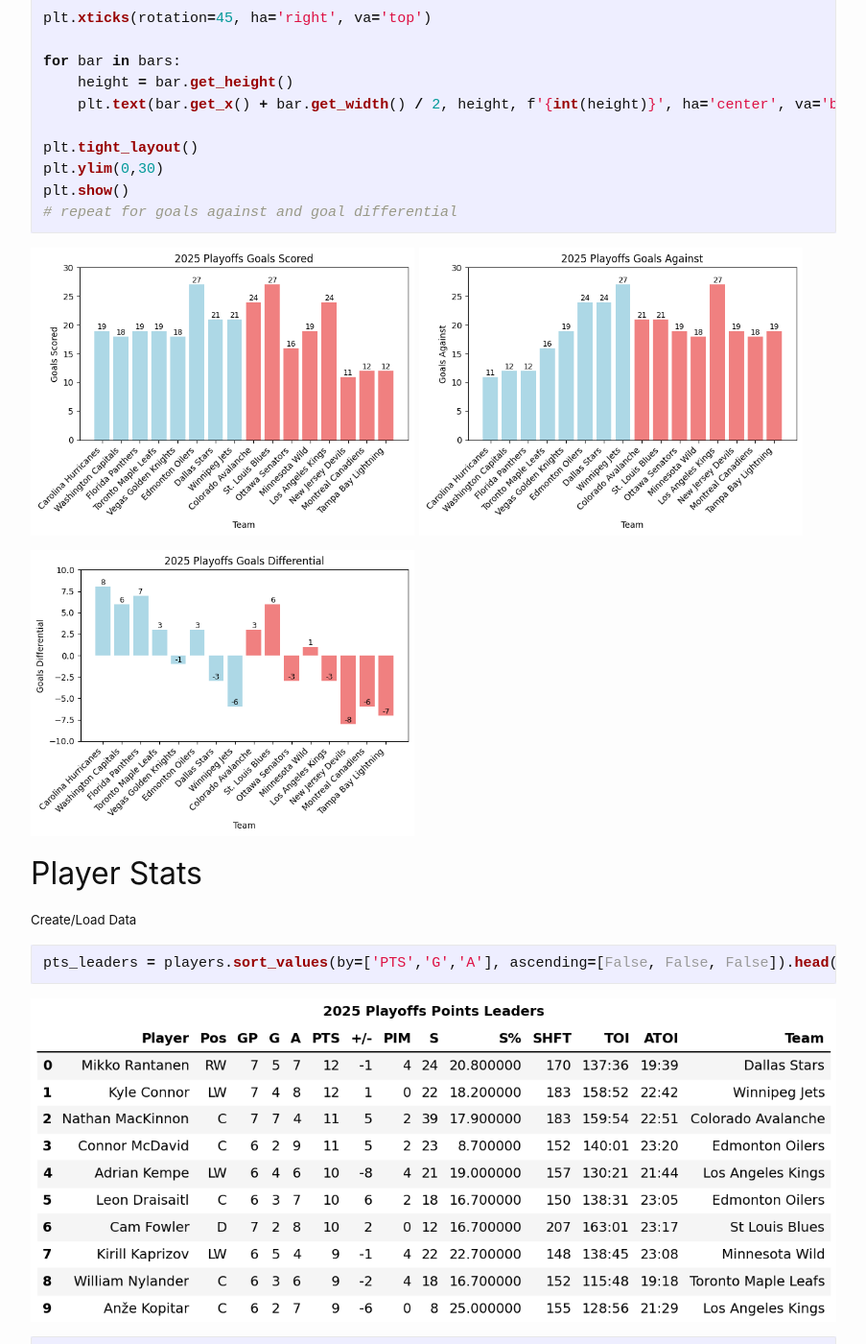
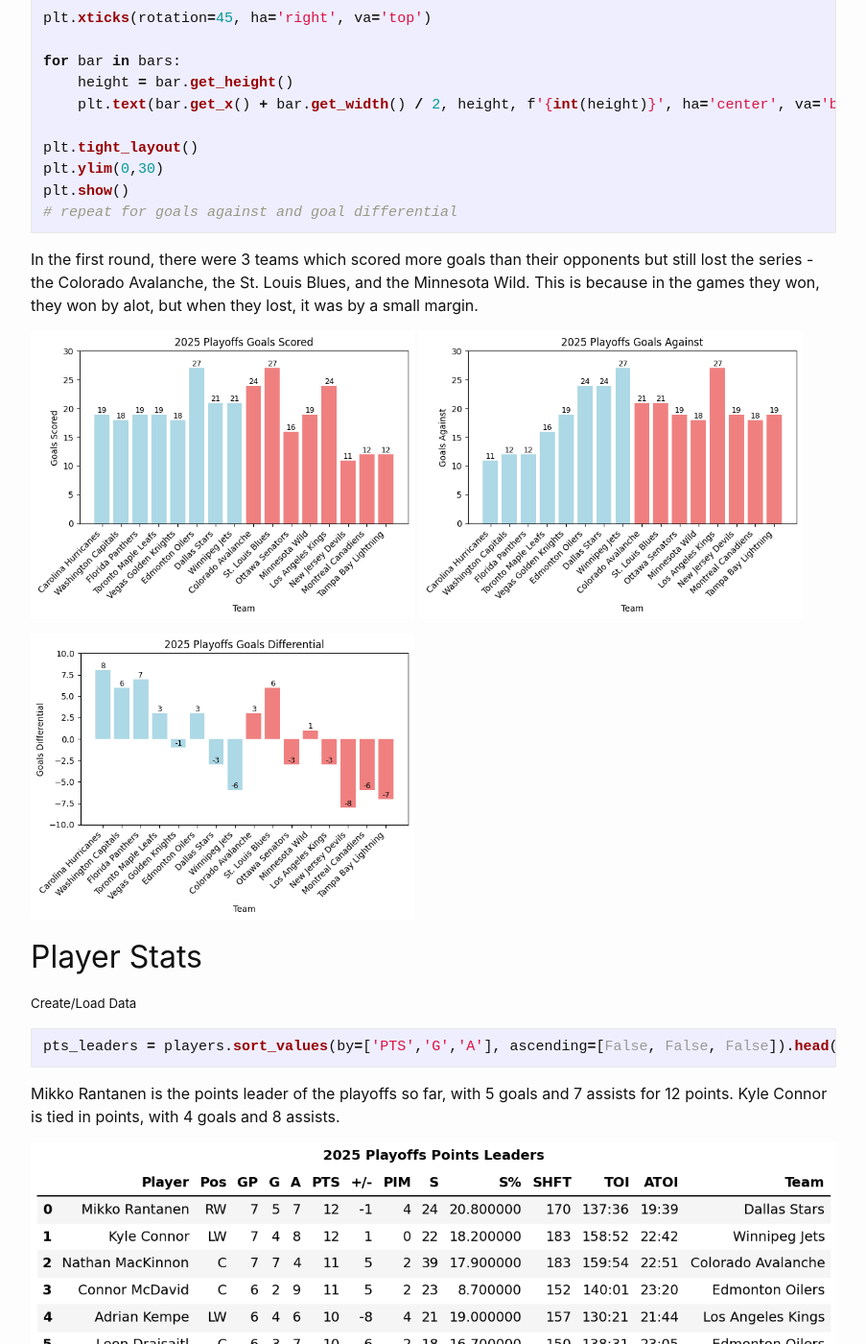
Before and after one commit to kbmoore02/NHL-Data-Analysis, a Jekyll site: the page built from _posts/2025-5-5-blog-hockey8.md, in a window 1280 px wide and 1400 px high, scrolled down 2437 px. Shown: the whole window at 96% size, without its empty margins (188-1091 px from the left). Built offline with Jekyll 4.4.1, drawn with Linux system fonts in a browser that asks for light colours; comment, search, counter and statistics services are not loaded; some of the changed text lies outside the part shown.

Commit message:
Update 2025-5-5-blog-hockey8.md

````diff
--- a/_posts/2025-5-5-blog-hockey8.md
+++ b/_posts/2025-5-5-blog-hockey8.md
@@ -115,6 +115,8 @@ plt.show()
 # repeat for goals against and goal differential
 ```
 
+In the first round, there were 3 teams which scored more goals than their opponents but still lost the series - the Colorado Avalanche, the St. Louis Blues, and the Minnesota Wild. This is because in the games they won, they won by alot, but when they lost, it was by a small margin.
+
 <p float="left">
   <img src="https://raw.githubusercontent.com/kbmoore02/NHL-Data-Analysis/main/assets/images/playoff_goals.png" style="width:400px; vertical-align: top;" />
   <img src="https://raw.githubusercontent.com/kbmoore02/NHL-Data-Analysis/main/assets/images/playoff_goals_against.png" style="width:400px; vertical-align: top;" />
@@ -129,11 +131,16 @@ plt.show()
 pts_leaders = players.sort_values(by=['PTS','G','A'], ascending=[False, False, False]).head(10).reset_index(drop=True)
 ```
 
+Mikko Rantanen is the points leader of the playoffs so far, with 5 goals and 7 assists for 12 points. Kyle Connor is tied in points, with 4 goals and 8 assists.
+
 <img src="https://raw.githubusercontent.com/kbmoore02/NHL-Data-Analysis/main/assets/images/playoff_points.png" alt="" style="width:900px;">
 
 ```python
 top_goalies = goalies.sort_values(by='SV%', ascending=False).loc[goalies['DEC']!='0-0-0',].head(10).reset_index(drop=True)
 ```
+
+Frederik Andersen is the top goalie of the playoffs so far, with a save percentage of 93.6% and 1.5 Goals Against Average.
+
 <img src="https://raw.githubusercontent.com/kbmoore02/NHL-Data-Analysis/main/assets/images/playoff_goalies.png" alt="" style="width:900px;">
 
 ## Team Stats
@@ -182,4 +189,6 @@ stats['A%'] = round((stats['AW']/stats['AG'])*100,2)
 stats['Result'] = ['Advanced' if stats.loc[i, 'HW'] + stats.loc[i, 'AW'] == 4 else 'Eliminated' for i in range(len(stats))]
 ```
 
+The Carolina Hurricanes have the best penalty kill of the playoffs so far, with 100% success. The Los Angeles Kings have the best powerplay, scoring on 40% of their man-advantages. Several teams won all of their home games, and the Florida Panthers won all of their away games.
+
 <img src="https://raw.githubusercontent.com/kbmoore02/NHL-Data-Analysis/main/assets/images/playoff_stats.png" alt="" style="width:900px;">
````
